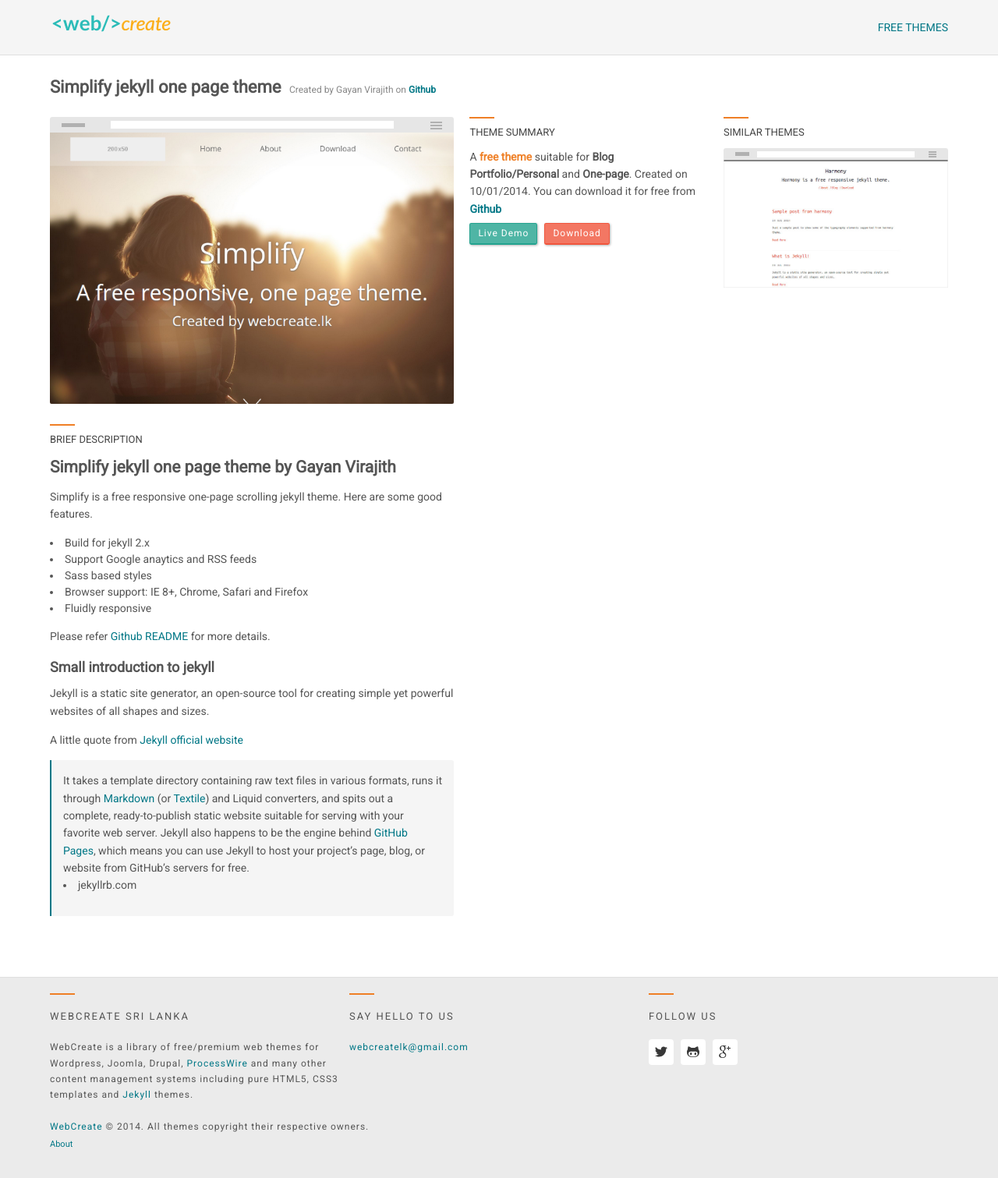
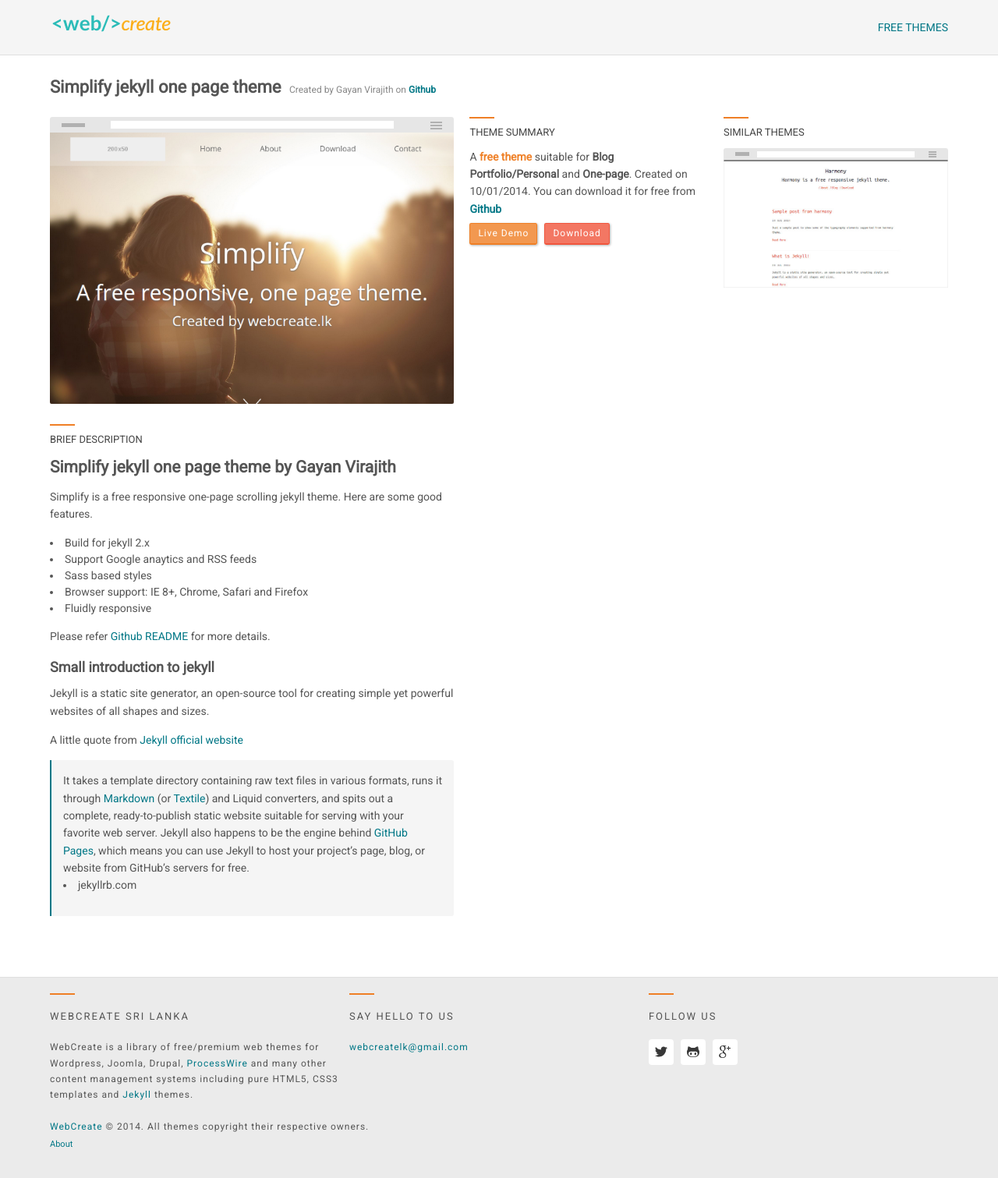
Before and after one commit to web-create/web-create.github.io, a Jekyll site: the page built from _posts/2014-10-02-simplify-jekyll-one-page-theme.md, in a window 1280 px wide. Shown: the whole page at 78% size. Built offline with Jekyll 4.4.1, drawn with Linux system fonts in a browser that asks for light colours; nearby versions of some CDN libraries.

Commit message:
change button secondary button color

```diff
--- a/assets/css/_sass/helpers/_variables.scss
+++ b/assets/css/_sass/helpers/_variables.scss
@@ -3,8 +3,8 @@
 // $primary-font: "PT Sans", Helvetica, Arial, sans-serif;
 
 // Variables related to button module.
-$button-primary: #B7C11E;
-$button-secondary: #23A38F;
+$button-primary: #007786;
+$button-secondary: #ef7f25;
 $button-error: #F0563D;
 $button-fg-color: #FFFFFF;
 $button-shadow-color: rgba(0, 0, 0, .3);
```
